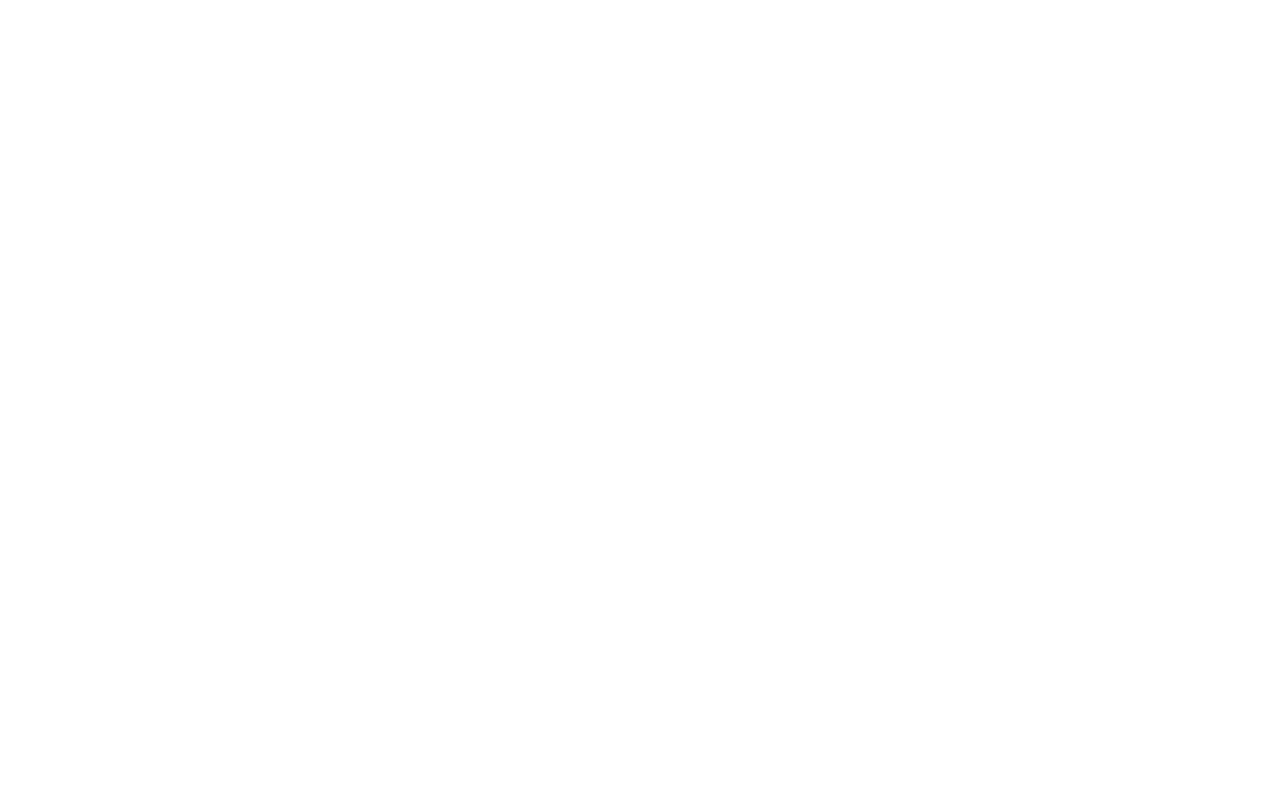
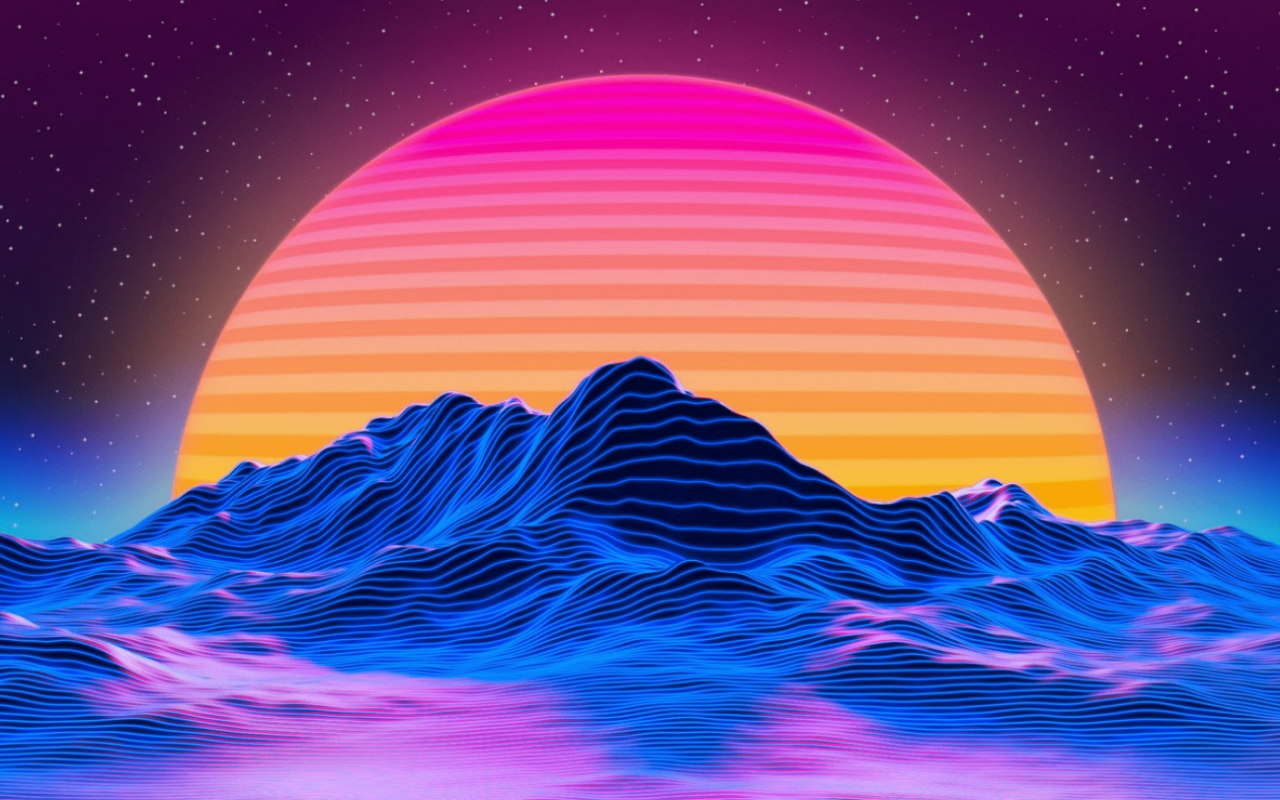
Before and after one commit to Agtevoase/vlpi-front, a React (Create React App) app: page / in a window 1280 px wide. Built offline with nearby package versions, Linux system fonts and the light colour scheme.

Commit message:
feat: added bg

```diff
--- a/src/styles/index.scss
+++ b/src/styles/index.scss
@@ -14,4 +14,7 @@ body {
 .page {
   width: 100%;
   min-height: 100vh;
+  background-image: url('../assets/images/bg.jpg');
+  background-size: cover;
+  background-position: center;
 }
```
Also changed, not shown: src/assets/images/bg.jpg (added).
